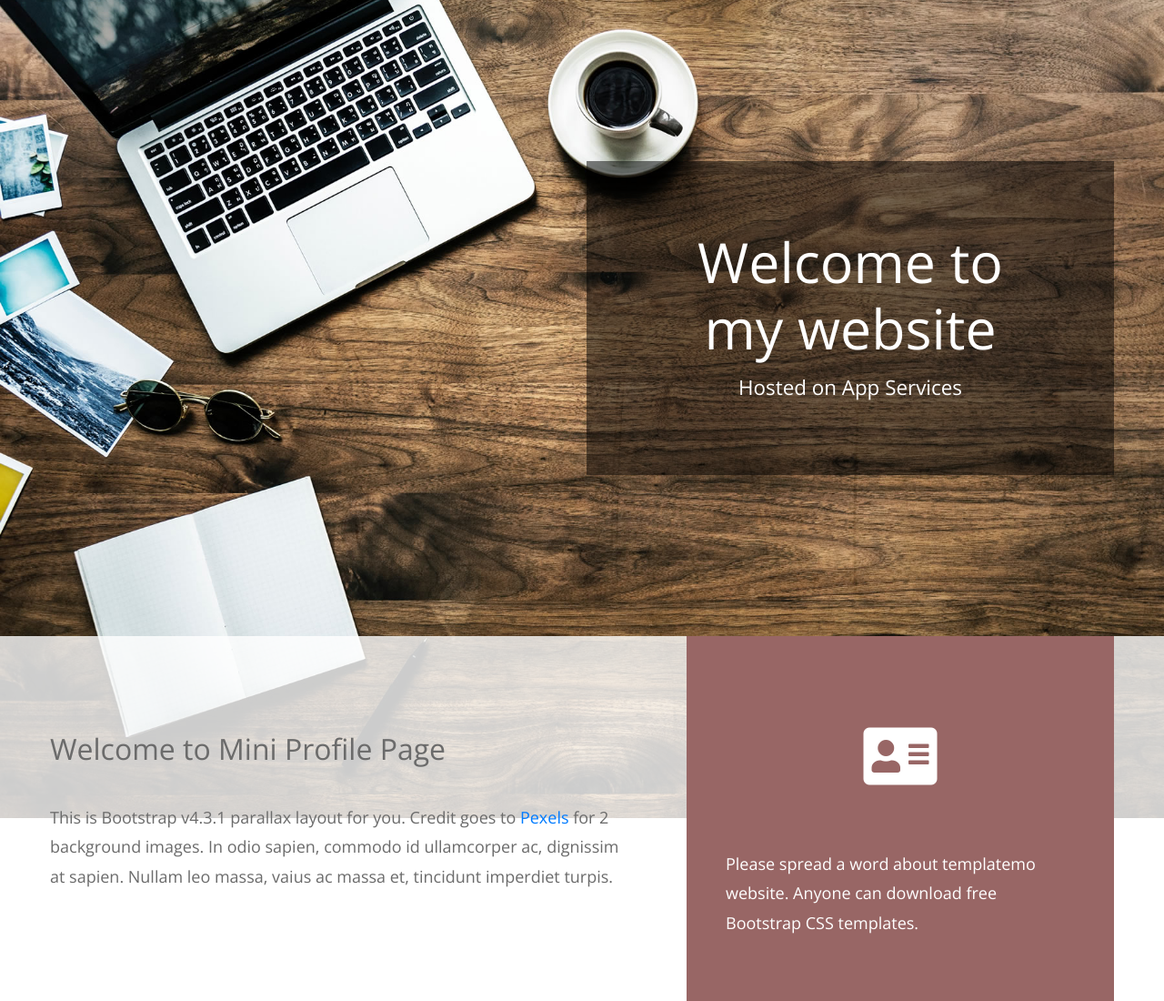
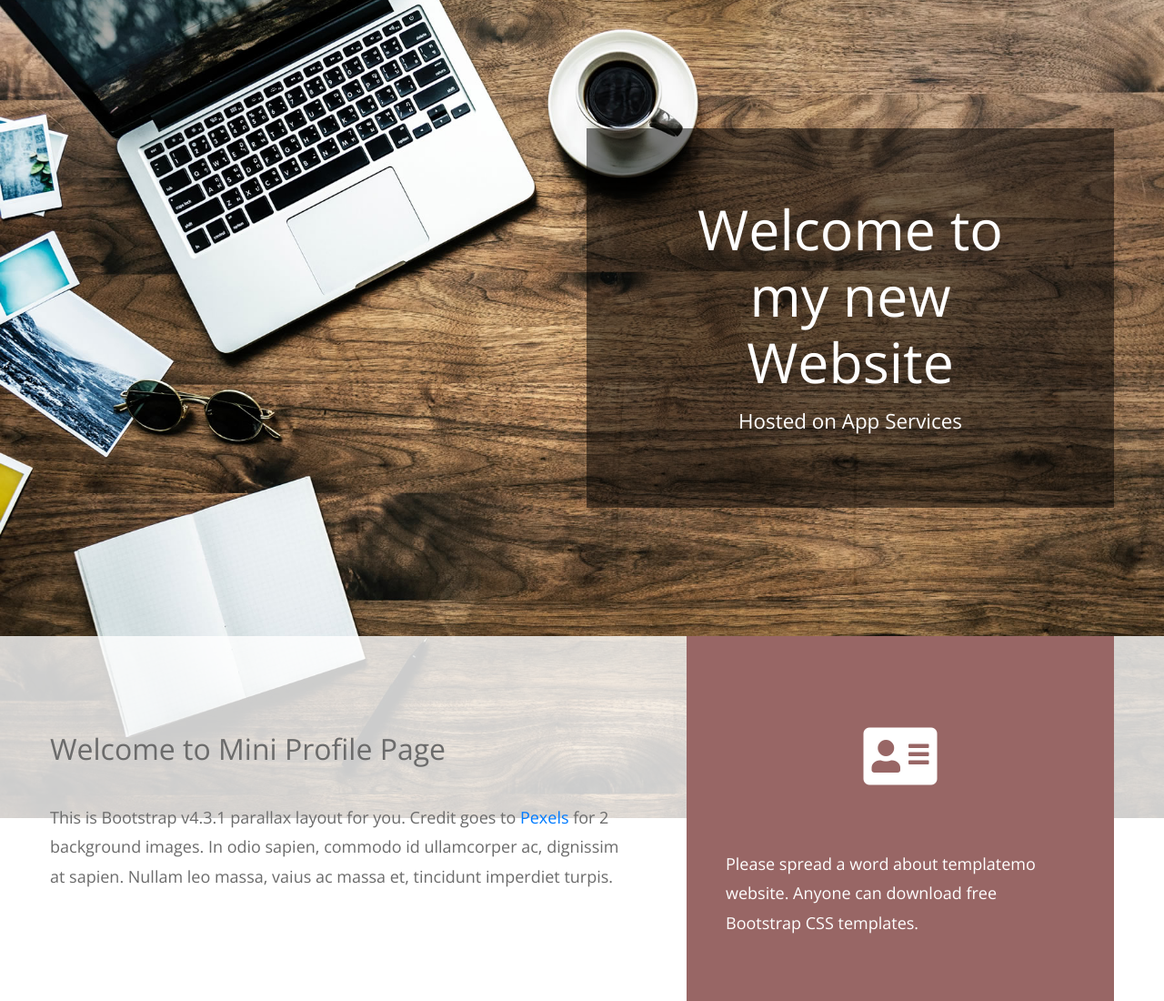
Before and after one commit to chaitanya1000/azure, a plain HTML site: page index.html in a window 1280 px wide. Shown: the top 1100 px of the page at 91% size. Drawn offline with nearby package versions, Linux system fonts and the light colour scheme.

Commit message:
Second Commit

```diff
--- a/index.html
+++ b/index.html
@@ -25,7 +25,7 @@ https://templatemo.com/tm-530-mini-profile
             <!-- Black transparent bg -->
             <div class="ml-auto mr-0 tm-bg-black-transparent text-white tm-brand-container-inner">
               <div class="tm-brand-container text-center">
-                <h1 class="tm-brand-name">Welcome to my website</h1>
+                <h1 class="tm-brand-name">Welcome to my new Website</h1>
                 <p class="tm-brand-description mb-0">Hosted on App Services</p>
               </div>
             </div>
```
